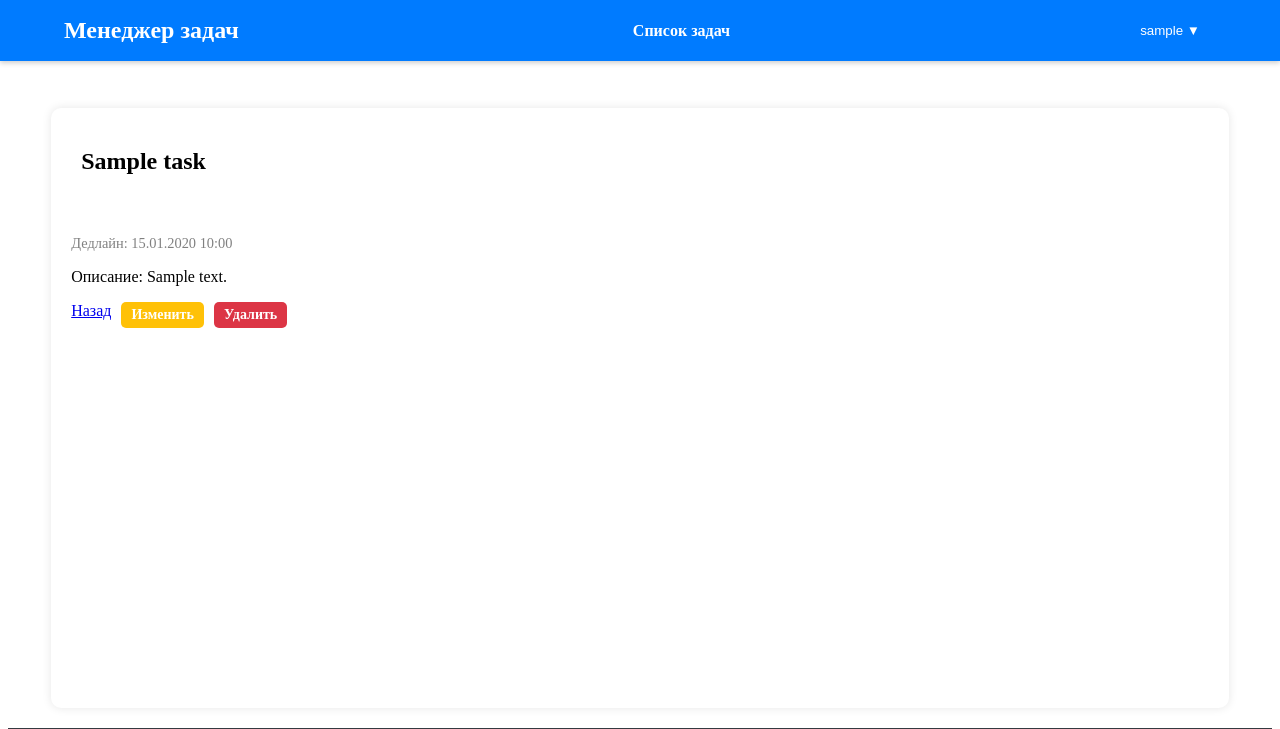
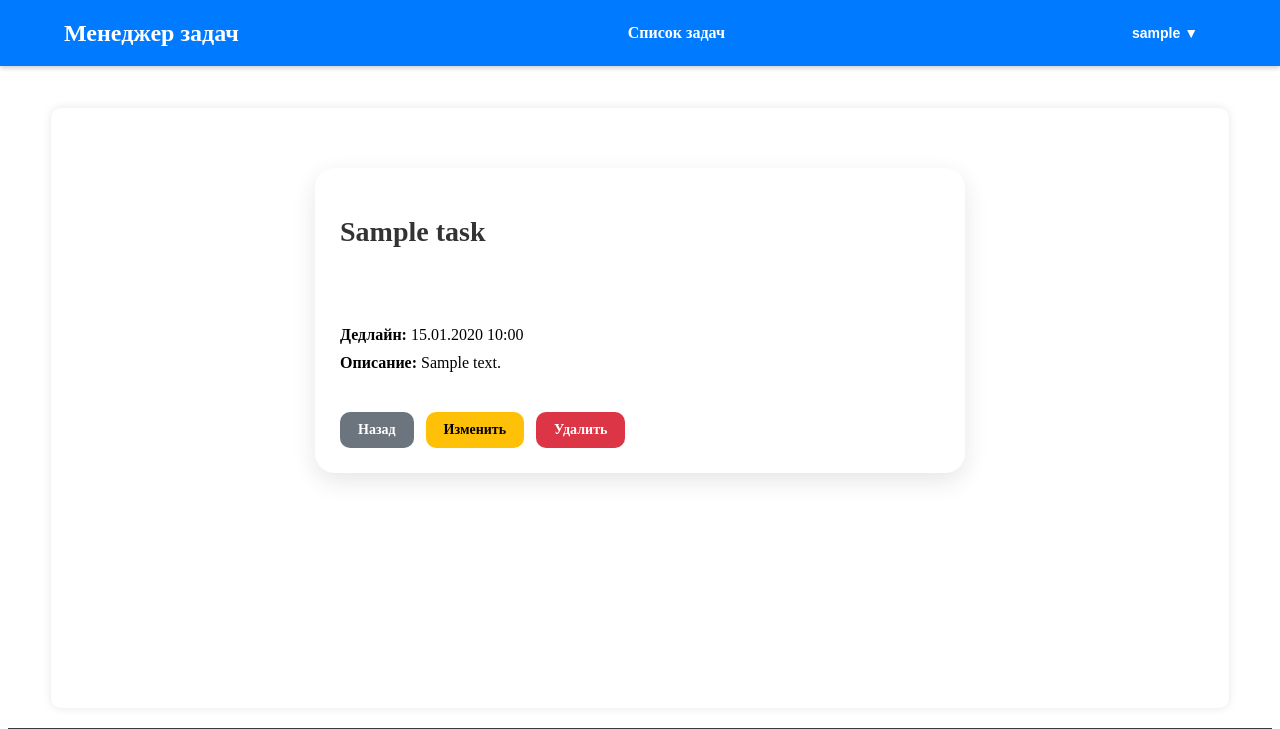
Before and after one commit to yngqual1ty/TaskManager, a Django app: page /tasks/1/view/ in a window 1280 px wide. Shown: the top 729 px of the page. Run offline with Django 5.2, Linux system fonts and the light colour scheme; a user stored in the database is signed in; tables that the repository leaves empty hold one stand-in row (values such as "Sample post"); parts of the project's set-up code (start-up, migrations or seed data) failed here and were passed over.

Commit message:
edit view_task page, profile page

```diff
--- a/main/views.py
+++ b/main/views.py
@@ -102,7 +102,7 @@ class SearchResults(ListView):
     def get_queryset(self):
         query = self.request.GET.get('q')
         object_list = Task.objects.filter(
-            Q(title__icontains=query) | Q(description__icontains=query), user=self.request.user
+            Q(title__icontains=query) | Q(description__icontains=query) | Q(priority__icontains=query), user=self.request.user
         )
         return object_list
 
--- a/static/css/styles.css
+++ b/static/css/styles.css
@@ -545,3 +545,152 @@ form button {
 form button:hover {
     background-color: #0056b3;
 }
+
+
+.profile-edit-form {
+    display: flex;
+    flex-direction: column;
+    gap: 15px;
+}
+
+.avatar-edit-container {
+    display: flex;
+    align-items: center;
+    gap: 15px;
+    margin-bottom: 10px;
+}
+
+.avatar-img-large {
+    width: 100px;
+    height: 100px;
+    border-radius: 50%;
+    object-fit: cover;
+    border: 2px solid #ddd;
+}
+
+.upload-wrapper {
+    position: relative;
+}
+
+.upload-wrapper input[type="file"] {
+    display: none;
+}
+
+.btn {
+    display: inline-block;
+    padding: 8px 16px;
+    font-weight: bold;
+    border-radius: 6px;
+    text-align: center;
+    cursor: pointer;
+    text-decoration: none;
+    border: none;
+}
+
+.btn-success {
+    background-color: #28a745;
+    color: white;
+}
+
+.btn-danger {
+    background-color: #dc3545;
+    color: white;
+}
+
+.btn-secondary {
+    background-color: #007bff;
+    color: white;
+}
+
+
+.custom-file-input {
+    display: none;
+}
+
+.upload-wrapper .btn-secondary {
+    cursor: pointer;
+}
+
+.upload-wrapper label {
+    margin-top: 5px;
+}
+
+
+.task-card {
+    max-width: 600px;
+    margin: 40px auto;
+    padding: 25px;
+    border-radius: 20px;
+    box-shadow: 0 8px 24px rgba(0, 0, 0, 0.1);
+    background-color: white;
+    transition: 0.3s ease;
+}
+
+.task-card-title {
+    font-size: 28px;
+    font-weight: 700;
+    margin-bottom: 15px;
+    color: #333;
+}
+
+.task-card-info p {
+    margin: 10px 0;
+    font-size: 16px;
+}
+
+.badge {
+    display: inline-block;
+    padding: 6px 14px;
+    border-radius: 30px;
+    font-weight: bold;
+    color: white;
+    font-size: 14px;
+    margin-bottom: 15px;
+}
+
+.priority-low {
+    background-color: #4CAF50;
+}
+
+.priority-medium {
+    background-color: #FFC107;
+}
+
+.priority-high {
+    background-color: #F44336;
+}
+
+.task-card-actions {
+    margin-top: 20px;
+    display: flex;
+    gap: 12px;
+    justify-content: flex-start;
+}
+
+.btn {
+    padding: 10px 18px;
+    border-radius: 10px;
+    font-size: 14px;
+    font-weight: 600;
+    text-decoration: none;
+    transition: 0.2s ease;
+}
+
+.btn-secondary {
+    background-color: #6c757d;
+    color: white;
+}
+
+.btn-warning {
+    background-color: #ffc107;
+    color: black;
+}
+
+.btn-danger {
+    background-color: #dc3545;
+    color: white;
+}
+
+.btn:hover {
+    filter: brightness(0.9);
+}
--- a/templates/main/view_task.html
+++ b/templates/main/view_task.html
@@ -1,21 +1,24 @@
 {% extends 'base.html' %}
+{% load static %}
 
-
-{% block title %} {{ task.title }} {% endblock %}
+{% block title %}{{ task.title }}{% endblock %}
 
 {% block content %}
+<div class="task-card">
+    <h2 class="task-card-title">{{ task.title }}</h2>
 
-<div class="task-details-container">
-        <h2 class="task-title">{{ task.title }}</h2>
-        <p class="task-priority priority-{{ task.priority|lower }}">Приоритет: {{ task.priority }}</p>
-        <p class="task-deadline">Дедлайн: {{ task.deadline|date:"d.m.Y H:i" }}</p>
-        <p class="task-description">Описание: {{ task.description }}</p>
-
-        <div class="task-actions">
-            <a href="{% url 'main:tasks' %}" class="btn back">Назад</a>
-            <a href="{% url 'main:edit_task' task.id %}" class="task-button edit" id="edit-{{ task.id }}">Изменить</a>
-            <a href="#" class="task-button delete" onclick="confirmDelete({{ task.id }})">Удалить</a>
-        </div>
+    <div class="task-card-info">
+        <span class="badge priority-{{ task.priority|lower }}">
+            Приоритет: {{ task.priority }}
+        </span>
+        <p><strong>Дедлайн:</strong> {{ task.deadline|date:"d.m.Y H:i" }}</p>
+        <p><strong>Описание:</strong> {{ task.description }}</p>
     </div>
 
+    <div class="task-card-actions">
+        <a href="{% url 'main:tasks' %}" class="btn btn-secondary">Назад</a>
+        <a href="{% url 'main:edit_task' task.id %}" class="btn btn-warning">Изменить</a>
+        <a href="#" class="btn btn-danger" onclick="confirmDelete({{ task.id }})">Удалить</a>
+    </div>
+</div>
 {% endblock %}
--- a/users/forms.py
+++ b/users/forms.py
@@ -28,3 +28,6 @@ class EditProfileForm(forms.ModelForm):
             'last_name': 'Фамилия',
             'avatar': 'Фото профиля',
         }
+        widgets = {
+            'avatar': forms.FileInput(attrs={'accept': 'image/*'})
+        }
--- a/users/urls.py
+++ b/users/urls.py
@@ -9,4 +9,5 @@ urlpatterns = [
     path("login/", views.login_view, name="login"),
     path("signup/", views.signup, name="signup"),
     path("profile/", views.profile, name="profile"),
+    path('profile/clear_avatar', views.clear_avatar, name="clear_avatar"),
 ]
--- a/users/views.py
+++ b/users/views.py
@@ -76,6 +76,12 @@ def profile(request):
 
     return render(request, 'main/profile.html', {'form': form, 'error': error})
 
+@login_required
+def clear_avatar(request):
+    user = request.user
+    user.avatar = None
+    user.save()
+    return redirect('users:profile')
 
 
 
```
Also changed, not shown: templates/main/profile.html (+26 -3 lines).
